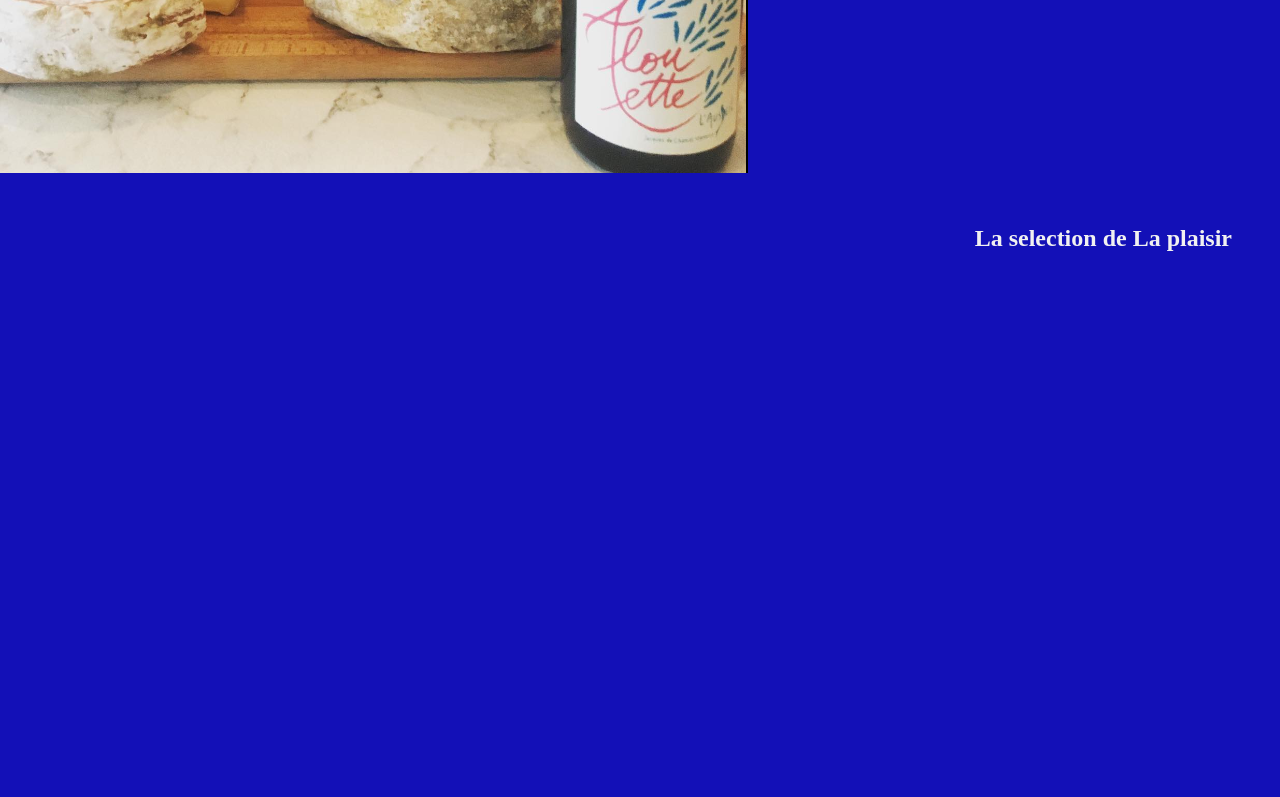
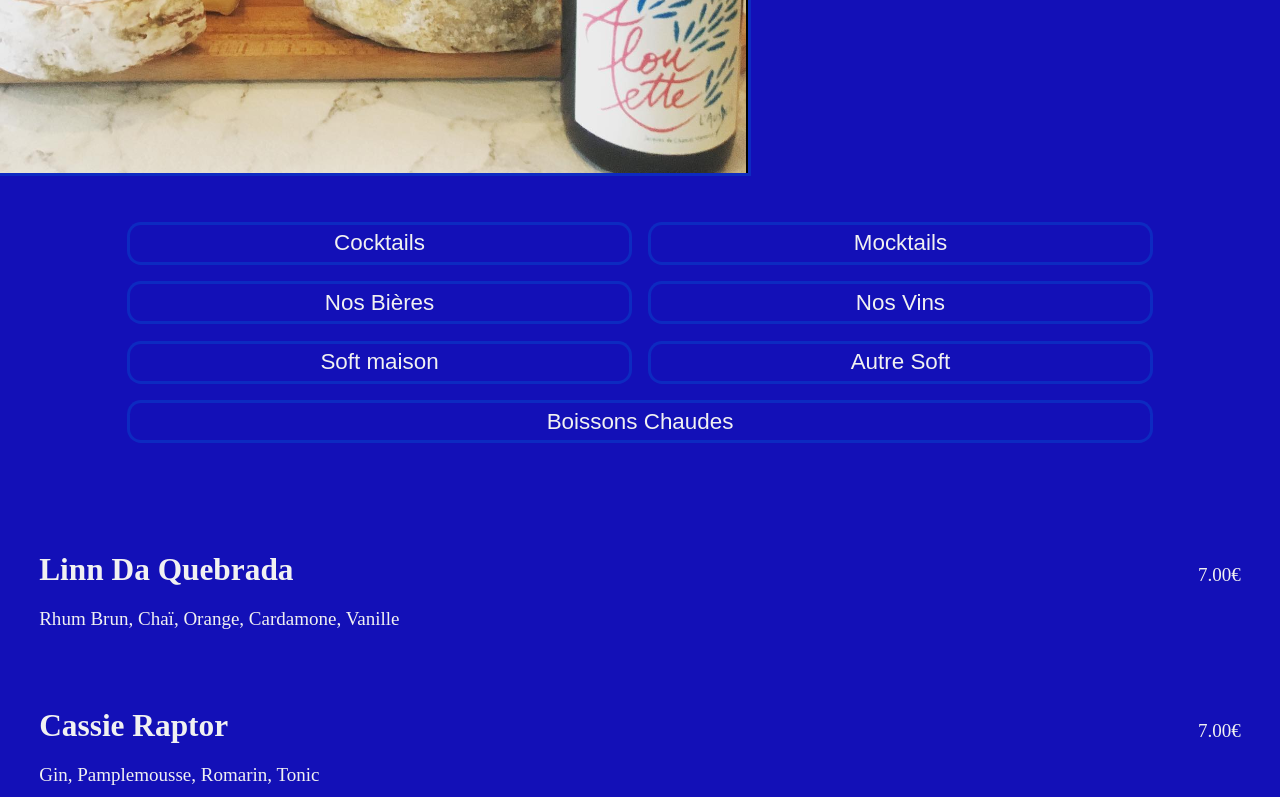
Before and after one commit to TerryGrimoire/La-plaisir-, a React (Vite) app: page /Carte in a window 1280 px wide. Shown: the part 609-1406 px from the top of the page. Before the commit the page ends 909 px from the top, so only its background shows below. Built offline with nearby package versions, Linux system fonts and the light colour scheme.

Commit message:
adding the mobile version of the carte, creating a data component with the entire menu + a filter and map to render the drinks depending on the choice of the customer

```diff
--- a/src/App.css
+++ b/src/App.css
@@ -5,7 +5,8 @@
   --secondary-color : pink;
   --text-color: #f1f1f1;
   --border-radius: 0.5rem;
-  --box-shadow: rgba(17, 17, 26, 0.1) 0px 4px 16px, rgba(17, 17, 26, 0.1) 0px 8px 24px, rgba(17, 17, 26, 0.1) 0px 16px 56px;
+  --box-shadow: rgba(3, 102, 214, 0.3) 0px 0px 0px 3px;
+
 }
 /*__________________________________________________________________________ Basique mise en forme __________________________________________________________________________ */
 
@@ -17,6 +18,7 @@
   color: initial;
   overflow: hidden;
   color: var(--text-color);
+  font-size: 1.4rem;
 }
 
 body {
@@ -25,6 +27,20 @@ body {
 
 section {
   width: 100vw;
+}
+
+.landing_section {
+  height: 100vh;
+}
+
+article {
+  padding: 0 2rem 3rem;
+  font-size: 1.4rem;
+}
+
+article h3 {
+  font-size: 2.5rem;
+  margin-bottom: 1.5rem;
 }
 
 /*__________________________________________________________________________ Nav __________________________________________________________________________ */
@@ -95,5 +111,51 @@ nav ul > * {
   text-align: end;
   }
 /*__________________________________________________________________________ Carte __________________________________________________________________________ */
+
+.carte_container {
+  padding: 1rem 0.75rem 3rem;
+}
+
+.boissons_container {
+  display: flex;
+  flex-wrap: wrap;
+  justify-content: center;
+}
+
+.boissons_container button {
+  background-color: var(--main-color);
+  color: var(--text-color);
+  margin: 0.5rem;
+  padding: 0.25rem 0.5rem;
+  font-size: 1rem;
+  border-radius: var(--border-radius);
+  border: none;
+  box-shadow: var(--box-shadow);
+  width: 40%;
+}
+
+.boissons_container .dernier_boutton {
+width:calc(80% + 1rem);
+margin-bottom: 3rem;
+}
+
+.flex_row {
+  display: flex;
+  justify-content: space-between;
+}
+
+.boisson_container {
+  padding: 1rem;
+  margin: 1rem 0;
+}
+
+.boisson_container p {
+  font-size: 0.85rem;
+  margin: 0.5rem 0;
+}
+
+.boisson_price{
+ text-align: right;
+}
 /*__________________________________________________________________________ Evenements __________________________________________________________________________ */
 /*__________________________________________________________________________ Contact __________________________________________________________________________ */
--- /dev/null
+++ b/src/components/Boisson.jsx
@@ -0,0 +1,15 @@
+import React from "react";
+
+function Boisson({ data }) {
+  return (
+    <div className="boisson_container">
+      <div className="flex_row">
+        <h4>{data.nom}</h4>
+        <p className="boisson_price">{data.prix}</p>
+      </div>
+      {data.description && <p>{data.description}</p>}
+    </div>
+  );
+}
+
+export default Boisson;
--- /dev/null
+++ b/src/components/Landing.jsx
@@ -0,0 +1,12 @@
+import React from "react";
+
+function Landing({ data }) {
+  return (
+    <div className="landing_section">
+      <img src={data.img} alt={data.alt} className="img_basic img_accueil" />
+      <h2 className="accueil_citation">{data.title}</h2>
+    </div>
+  );
+}
+
+export default Landing;
--- /dev/null
+++ b/src/data/carteData.js
@@ -0,0 +1,211 @@
+const carteData = [
+  {
+    nom: "Linn Da Quebrada",
+    description: "Rhum Brun, Chaï, Orange, Cardamone, Vanille",
+    prix: "7.00€",
+    type: "Cocktails",
+  },
+  {
+    nom: "Cassie Raptor",
+    description: "Gin, Pamplemousse, Romarin, Tonic",
+    prix: "7.00€",
+    type: "Cocktails",
+  },
+  {
+    nom: "Wu Tsang ",
+    description: "Vodka, Yuzu, Lime, Muscovado",
+    prix: "7.00€",
+    type: "Cocktails",
+  },
+  {
+    nom: "La Régine Déforges",
+    description: "Amaretto, Cacao, Pamplemousse pressé",
+    prix: "7.00€",
+    type: "Cocktails",
+  },
+  {
+    nom: "La Gina Pane",
+    description: "Gin, Basilic, Citron Vert",
+    prix: "7.00€",
+    type: "Cocktails",
+  },
+  {
+    nom: "Violet Chachki",
+    description: "Gin, Crème de Cassis, Violette, Citron pressé",
+    prix: "7.00€",
+    type: "Cocktails",
+  },
+  {
+    nom: "Annie Sprinkles",
+    description: "Tequila, Cointreau, Lime pressée, Combava, Gingembre",
+    prix: "7.00€",
+    type: "Cocktails",
+  },
+  {
+    nom: "Kefir",
+    description: "Kéfir à la menthe",
+    prix: "2.50€",
+    type: "Soft maison",
+  },
+  {
+    nom: "Thé Glacé Violette",
+    description: "Thé Vert, Violette, Fleur de Sureau",
+    prix: "3.00€",
+    type: "Soft maison",
+  },
+  {
+    nom: "Jasmina",
+    description: "Infusion Jasmin, Gingembre, Citron Vert",
+    prix: "3.00€",
+    type: "Soft maison",
+  },
+  {
+    nom: "Jus de pomme pétillant",
+    prix: "2.50€",
+    type: "Soft",
+  },
+  {
+    nom: "Jus de fruits bio",
+    prix: "3.50€",
+    type: "Soft",
+  },
+  {
+    nom: "Plancoet gazeuse",
+    prix: "2.50€",
+    type: "Soft",
+  },
+  {
+    nom: "Ginger Beer",
+    prix: "3.50€",
+    type: "Soft",
+  },
+  {
+    nom: "Espresso",
+    prix: "1.70 €",
+    type: "Boissons chaudes",
+  },
+  {
+    nom: "Double Espresso",
+    prix: "2.00€",
+    type: "Boissons chaudes",
+  },
+  {
+    nom: "Allongé",
+    prix: "1.70 €",
+    type: "Boissons chaudes",
+  },
+  {
+    nom: "Noisette",
+    prix: "1.80 €",
+    type: "Boissons chaudes",
+  },
+  {
+    nom: "Crème",
+    prix: "2.00€",
+    type: "Boissons chaudes",
+  },
+  {
+    nom: "Grand Crème",
+    prix: "3.50€",
+    type: "Boissons chaudes",
+  },
+  {
+    nom: "Capuccino",
+    prix: "3.50€",
+    type: "Boissons chaudes",
+  },
+  {
+    nom: "Chaï Latte",
+    prix: "4.00€",
+    type: "Boissons chaudes",
+  },
+  {
+    nom: "Chocolat",
+    prix: "3.00€",
+    type: "Boissons chaudes",
+  },
+  {
+    nom: "Thé Bio",
+    prix: "2.60 €",
+    type: "Boissons chaudes",
+  },
+  {
+    nom: "Masha & Manon du domaine Arletaz",
+    description:
+      "Masha est un Blanc vif et tendu comme une fraîche bourrasque étourdissante. Manon elle est rouge légère et douce comme la caresse d’un fruit fraîchement pressé.",
+    prix: "xx€ le verre et xx € la bouteille",
+    type: "Vin",
+  },
+  {
+    nom: "Bois blanc et Groove du domaine de l’Ozil ",
+    description:
+      "Bois Blanc est d’un arôme fleuri incomparable. Un vin qui rappelle le printemps et ses bourgeons gourmands.",
+    prix: "xx€ le verre et xx € la bouteille",
+    type: "Vin",
+  },
+  {
+    nom: "Groove",
+    description:
+      "Groove, le rouge, la 100 Syrah est épicé et légèrement boisé. Un délice à la buvabilité insolante.",
+    prix: "xx€ le verre et xx € la bouteille",
+    type: "Vin",
+  },
+  {
+    nom: "La roteuse de Landra",
+    description:
+      "La roteuse de Landra, premier Pétillant naturel à la carte ! Joyeusement vineux à la petite bulle taquine on se permet de lui rajouter un brin de menthe pour faire de la coupe une célébration tenace.",
+    prix: "xx€ le verre et xx € la bouteille",
+    type: "Vin",
+  },
+  {
+    nom: "Fluence",
+    description:
+      "Fluence, le champagne fait également son entrée ! Une queen de la nuit et de l’apéritif, un brut nature outragement grisant.",
+    prix: "xx€ le verre et xx € la bouteille",
+    type: "Vin",
+  },
+  {
+    nom: "Blonde",
+    description: "Bière",
+    prix: "2.60€ | 5.20€",
+    type: "Bières",
+  },
+  {
+    nom: "IPA",
+    description: "Bière",
+    prix: "3.20€ | 6.40€",
+    type: "Bières",
+  },
+  {
+    nom: "Blanche IPA",
+    description: "Bière",
+    prix: "3.20€ | 6.40€",
+    type: "Bières",
+  },
+  {
+    nom: "Ambrée",
+    description: "Bière",
+    prix: "3.20€ | 6.40€",
+    type: "Bières",
+  },
+  {
+    nom: "Passion Flamboyante",
+    description: "Rooibos Passion, Ananas, Yuzu, Vanille",
+    prix: "4.50€",
+    type: "Mocktails",
+  },
+  {
+    nom: "Bergamote Iced",
+    description: "Sirop Brut Bergamote, Citron pressé, Poivre de Timut",
+    prix: "4.50€",
+    type: "Mocktails",
+  },
+  {
+    nom: "Raisin coquin",
+    description: "Jus de Raison, Citron et Orange pressée, Gingembre, Menthe",
+    prix: "4.50€",
+    type: "Mocktails",
+  },
+];
+
+export default carteData;
--- /dev/null
+++ b/src/data/landingData.js
@@ -0,0 +1,31 @@
+import plaisir from "../assets/La_plaisir.jpg";
+import carte from "../assets/carte.png";
+import evenements from "../assets/evenements.png";
+import contact from "../assets/contact.png";
+
+const landingData = [
+  {
+    img: plaisir,
+    alt: "Logo de La plaisir, une statue nue avec à gauche le nom de La plaisir Bistrot queer",
+    title:
+      "Un bistrot dans lequel l’utopie est pensable et l’idéal réalisable.",
+  },
+  {
+    img: carte,
+    alt: "bouteilles de vin et fromage sur une table",
+    title:
+      "Une carte selectionné avec amour et goût pour toujours plus de plaisir",
+  },
+  {
+    img: evenements,
+    alt: "Dj super classe et vintage qui mixte",
+    title: "Nos évènements",
+  },
+  {
+    img: contact,
+    alt: "telephone vintage allongé sur le sol",
+    title: "Nous contacter",
+  },
+];
+
+export default landingData;
--- a/src/pages/Carte.jsx
+++ b/src/pages/Carte.jsx
@@ -1,16 +1,55 @@
-import React from "react";
-import carte from "../assets/carte.png";
+import React, { useState } from "react";
+import Landing from "../components/Landing";
+import Boisson from "../components/Boisson";
+
+import landingData from "../data/landingData";
+import carteData from "../data/carteData";
 
 function Carte() {
+  const [type, setType] = useState("Cocktails");
+
   return (
-    <section>
-      <img
-        src={carte}
-        alt="bouteilles de vin et fromage sur une table"
-        className="img_basic "
-      />
-      <h2 className="accueil_citation">La selection de La plaisir</h2>
-    </section>
+    <div>
+      <section>
+        <Landing data={landingData[1]} />
+      </section>
+
+      <section className="carte_container">
+        <div className="boissons_container">
+          <button type="button" onClick={() => setType("Cocktails")}>
+            Cocktails
+          </button>
+          <button type="button" onClick={() => setType("Mocktails")}>
+            Mocktails
+          </button>
+          <button type="button" onClick={() => setType("Bières")}>
+            Nos Bières
+          </button>
+          <button type="button" onClick={() => setType("Vin")}>
+            Nos Vins
+          </button>
+          <button type="button" onClick={() => setType("Soft maison")}>
+            Soft maison
+          </button>
+          <button type="button" onClick={() => setType("Soft")}>
+            Autre Soft
+          </button>
+          <button
+            type="button"
+            onClick={() => setType("Boissons chaudes")}
+            className="dernier_boutton"
+          >
+            Boissons Chaudes
+          </button>
+        </div>
+
+        {carteData
+          .filter((el) => el.type === type)
+          .map((data) => (
+            <Boisson data={data} />
+          ))}
+      </section>
+    </div>
   );
 }
 
--- a/src/pages/Contact.jsx
+++ b/src/pages/Contact.jsx
@@ -1,15 +1,11 @@
 import React from "react";
-import contact from "../assets/contact.png";
+import Landing from "../components/Landing";
+import landingData from "../data/landingData";
 
 function Contact() {
   return (
     <section>
-      <img
-        src={contact}
-        alt="telephone vintage allongé sur le sol"
-        className="img_basic"
-      />
-      <h2 className="accueil_citation">Nous contacter</h2>
+      <Landing data={landingData[3]} />
     </section>
   );
 }
--- a/src/pages/Evenements.jsx
+++ b/src/pages/Evenements.jsx
@@ -1,15 +1,11 @@
 import React from "react";
-import evenements from "../assets/evenements.png";
+import Landing from "../components/Landing";
+import landingData from "../data/landingData";
 
 function Evenements() {
   return (
     <section>
-      <img
-        src={evenements}
-        alt="Dj super classe et vintage qui mixte"
-        className="img_basic "
-      />
-      <h2 className="accueil_citation">Nos évènements</h2>
+      <Landing data={landingData[2]} />
     </section>
   );
 }
```
Also changed, not shown: src/pages/Accueil.jsx (+29 -9 lines).
